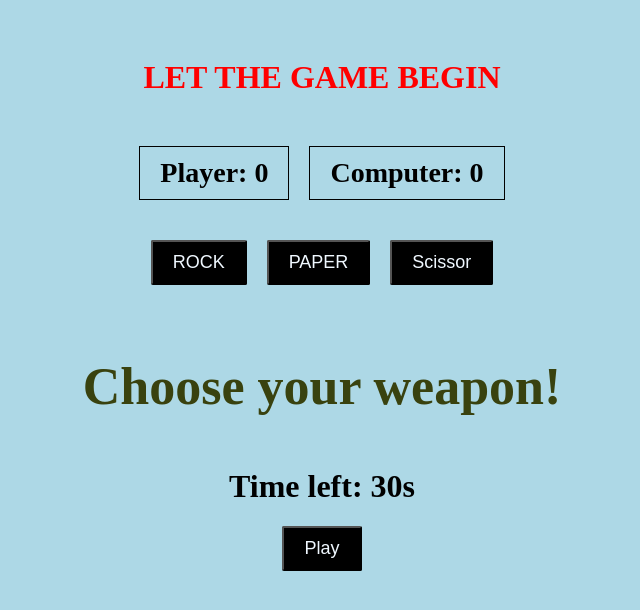
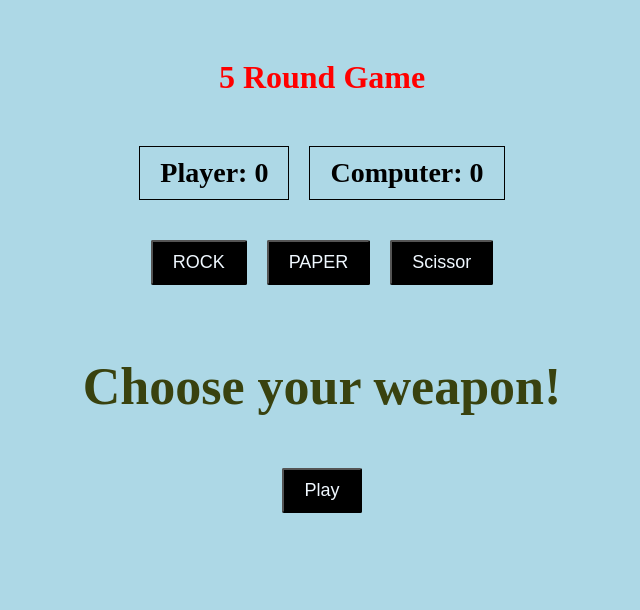
Before and after one commit to Lily37491/rock-paper-scissor, a plain HTML site: page index.html in a window 1280 px wide. Shown: the whole page, without its empty margins (318-958 px from the left). Drawn offline with Linux system fonts and the light colour scheme; files that its build step writes are made by us from their sources; files whose address does not match are found by name.

Commit message:
Remove the timer from the game atm

```diff
--- a/index.html
+++ b/index.html
@@ -9,7 +9,7 @@
 </head>
 <body>
 
-    <h1 id="message">LET THE GAME BEGIN</h1>
+    <h1 id="message">5 Round Game</h1>
     <div>
         <p class="player-score">Player: 0</p>
         <p class="comp-score">Computer: 0</p>
@@ -24,7 +24,7 @@
 
 
     <h3 id="end-message">Choose your weapon!</h3>
-    <h1 id="timer">Time left: 30s</h1>
+   <!-- <h1 id="timer">Time left: 30s</h1> -->
 
     <button id="play-btn">Play</button>
 
--- a/javascript.js
+++ b/javascript.js
@@ -18,7 +18,7 @@ const timeLeft = document.querySelector("#timer");
 
 playBtn.addEventListener('click', playGame);
 
-function startTimer(){
+/*function startTimer(){
     let seconds = 30;
 
     timer = setInterval(() => {
@@ -32,10 +32,10 @@ function startTimer(){
     },1000);
 
 }
+*/
 
 function playGame(){
     startGame()
-    startTimer();
 }
 function startGame(){
 userBtn.forEach(button => {
```
